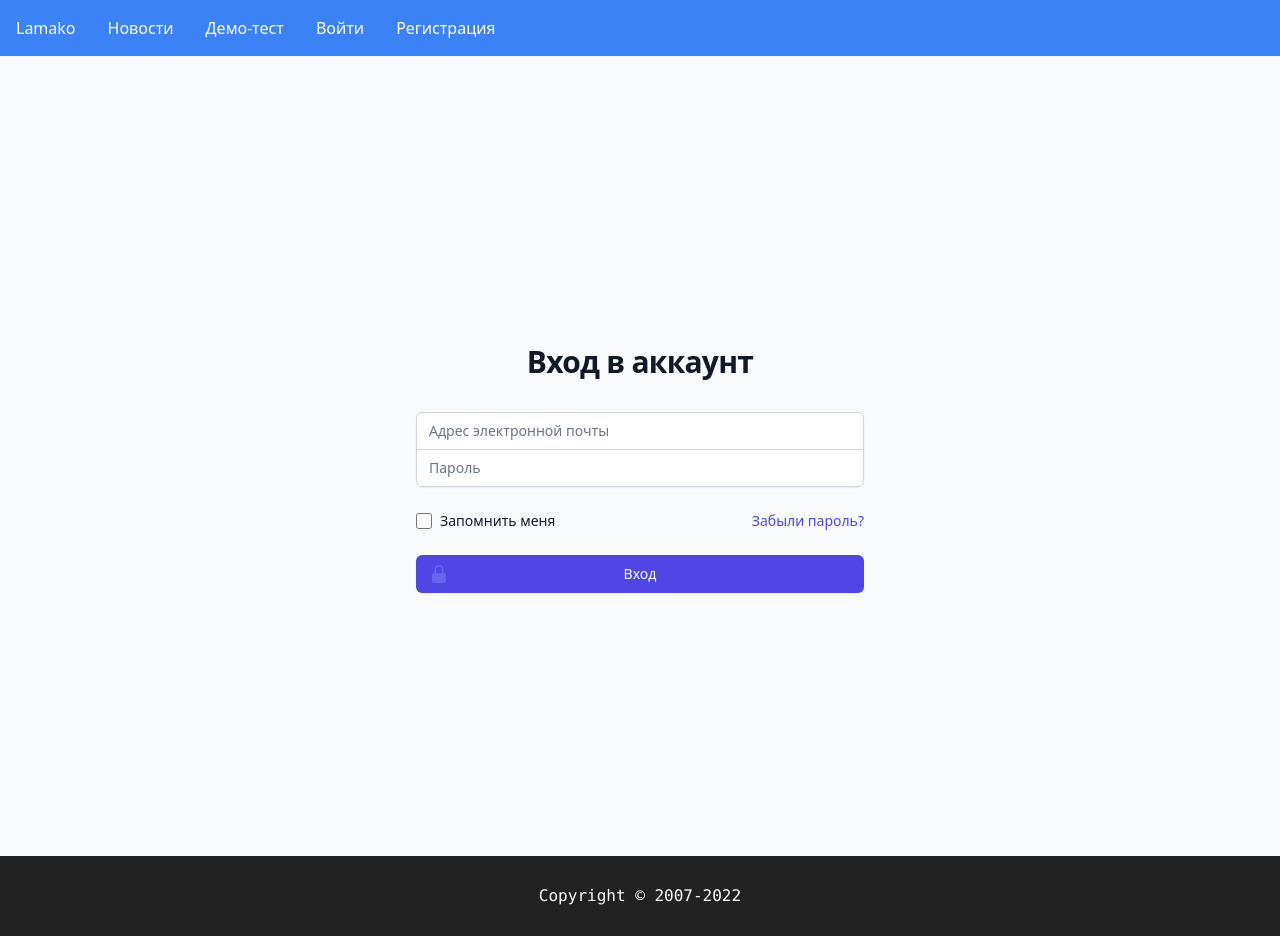
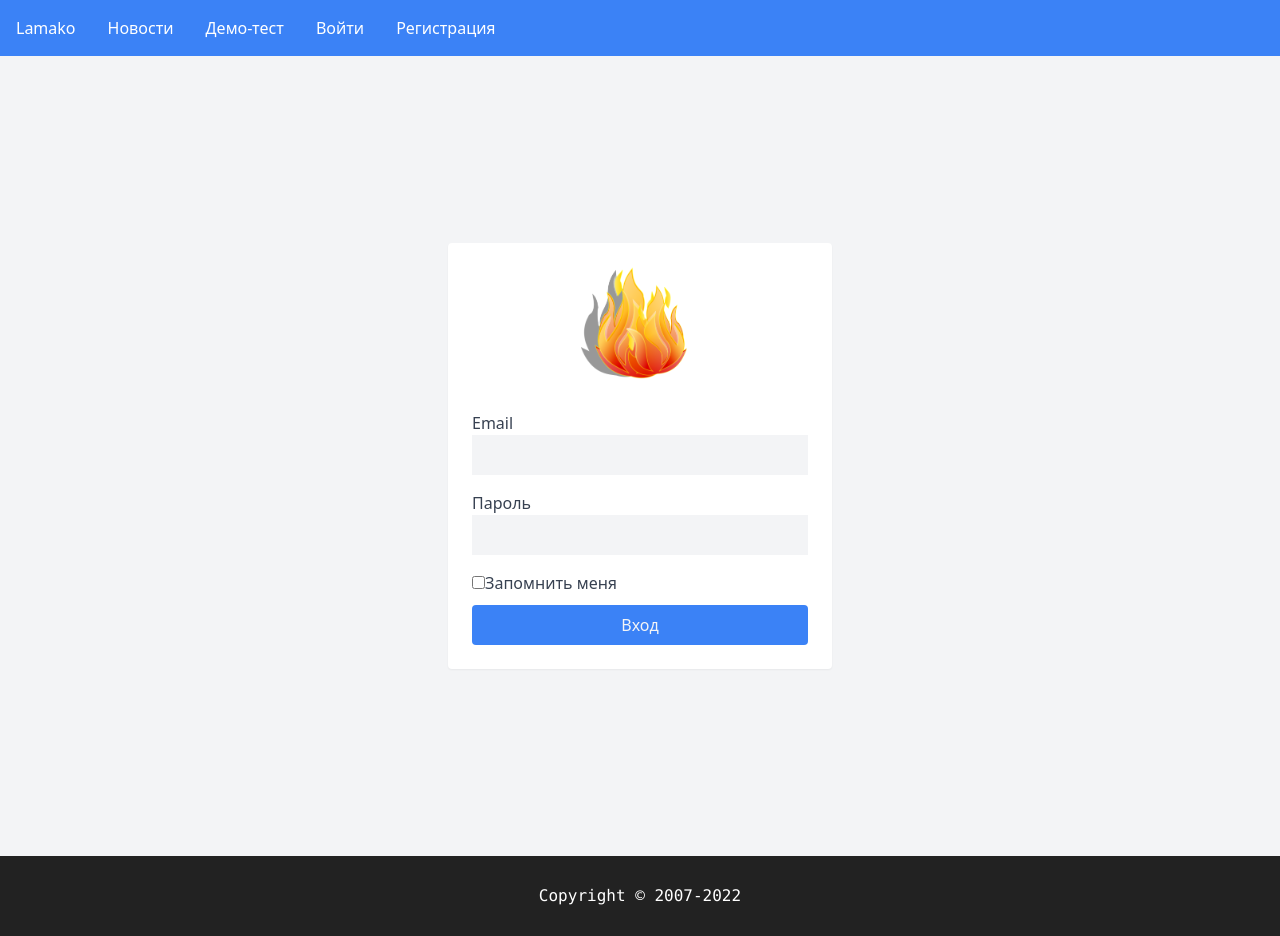
Before and after one commit to ANTONINIK/autoschool_miet, a Vue app in the folder front/: page /authorization in a window 1280 px wide. Built offline with nearby package versions, Linux system fonts and the light colour scheme.

Commit message:
new log reg nav news

```diff
--- a/front/src/components/Login.vue
+++ b/front/src/components/Login.vue
@@ -1,96 +1,24 @@
 <template>
-  <section class="h-screen">
-    <div
-      class="flex min-h-full items-center justify-center py-12 px-4 sm:px-6 lg:px-8"
-    >
-      <div class="w-full max-w-md space-y-8">
-        <div>
-          <h2
-            class="mt-6 text-center text-3xl font-bold tracking-tight text-gray-900"
-          >
-            Вход в аккаунт
-          </h2>
+  <section class="bg-gray-100 flex items-center justify-center h-screen">
+    <form>
+      <div class="bg-white w-96 p-6 rounded shadow-sm">
+        <div class="flex items-center justify-center mb-4">
+          <img src="..\assets\img\icon.png" alt="" class="h-32">
         </div>
-        <form class="mt-8 space-y-6" @submit.prevent="handleSubmit">
-          <div class="-space-y-px rounded-md shadow-sm">
-            <div>
-              <label for="email-address" class="sr-only"
-                >Адрес электронной почты</label
-              >
-              <input
-                id="email-address"
-                name="email"
-                type="email"
-                autocomplete="email"
-                required
-                class="relative block w-full appearance-none rounded-none rounded-t-md border border-gray-300 px-3 py-2 text-gray-900 placeholder-gray-500 focus:z-10 focus:border-indigo-500 focus:outline-none focus:ring-indigo-500 sm:text-sm"
-                placeholder="Адрес электронной почты"
-                v-model="email"
-              />
-            </div>
-            <div>
-              <label for="password" class="sr-only">Пароль</label>
-              <input
-                id="password"
-                name="password"
-                type="password"
-                autocomplete="current-password"
-                required
-                class="relative block w-full appearance-none rounded-none rounded-b-md border border-gray-300 px-3 py-2 text-gray-900 placeholder-gray-500 focus:z-10 focus:border-indigo-500 focus:outline-none focus:ring-indigo-500 sm:text-sm"
-                placeholder="Пароль"
-                v-model="password"
-              />
-            </div>
-          </div>
 
-          <div class="flex items-center justify-between">
-            <div class="flex items-center">
-              <input
-                id="remember-me"
-                name="remember-me"
-                type="checkbox"
-                class="h-4 w-4 rounded border-gray-300 text-indigo-600 focus:ring-indigo-500"
-              />
-              <label for="remember-me" class="ml-2 block text-sm text-gray-900"
-                >Запомнить меня</label
-              >
-            </div>
+        <label for="login" class="text-gray-700">Email</label>
+        <input id="login" type="email" class="w-full py-2 bg-gray-100 text-gray-500 px-1 outline-none mb-4">
 
-            <div class="text-sm">
-              <a
-                href="#"
-                class="font-medium text-indigo-600 hover:text-indigo-500"
-                >Забыли пароль?</a
-              >
-            </div>
-          </div>
+        <label for="pass" class="text-gray-700">Пароль</label>
+        <input id="pass" type="password" class="w-full py-2 bg-gray-100 text-gray-500 px-1 outline-none mb-4">
 
-          <div>
-            <button
-              type="submit"
-              class="group relative flex w-full justify-center rounded-md border border-transparent bg-indigo-600 py-2 px-4 text-sm font-medium text-white hover:bg-indigo-700 focus:outline-none focus:ring-2 focus:ring-indigo-500 focus:ring-offset-2"
-            >
-              <span class="absolute inset-y-0 left-0 flex items-center pl-3">
-                <svg
-                  class="h-5 w-5 text-indigo-500 group-hover:text-indigo-400"
-                  xmlns="http://www.w3.org/2000/svg"
-                  viewBox="0 0 20 20"
-                  fill="currentColor"
-                  aria-hidden="true"
-                >
-                  <path
-                    fill-rule="evenodd"
-                    d="M10 1a4.5 4.5 0 00-4.5 4.5V9H5a2 2 0 00-2 2v6a2 2 0 002 2h10a2 2 0 002-2v-6a2 2 0 00-2-2h-.5V5.5A4.5 4.5 0 0010 1zm3 8V5.5a3 3 0 10-6 0V9h6z"
-                    clip-rule="evenodd"
-                  />
-                </svg>
-              </span>
-              Вход
-            </button>
-          </div>
-        </form>
+        <input id="RememberMe" type="checkbox" class="mb-4">
+        <label for="RememberMe" class="text-gray-700">Запомнить меня</label>
+
+        <button type="submit" class="bg-blue-500 w-full text-gray-100 py-2 rounded hover:bg-blue-600 transition-colors">Вход</button>
+
       </div>
-    </div>
+    </form>
   </section>
 </template>
 
@@ -106,7 +34,7 @@ export default {
   },
   methods: {
     async handleSubmit() {
-      const response = await axios.post('login',{
+      const response = await axios.post('login', {
         email: this.email,
         password: this.password,
       });
@@ -118,4 +46,6 @@ export default {
 };
 </script>
 
-<style></style>
+<style>
+
+</style>
--- a/front/src/components/Register.vue
+++ b/front/src/components/Register.vue
@@ -1,58 +1,30 @@
 <template>
-  <section class="h-screen">
-    <div
-      class="flex min-h-full items-center justify-center py-12 px-4 sm:px-6 lg:px-8"
-    >
-      <div class="w-full max-w-md space-y-8">
-        <div>
-          <h2
-            class="mt-6 text-center text-3xl font-bold tracking-tight text-gray-900"
-          >
-            Регистрация
-          </h2>
+  <section class="bg-gray-100 flex items-center justify-center h-screen">
+    <form>
+      <div class="bg-white w-96 p-6 rounded shadow-sm">
+        <div class="flex items-center justify-center mb-4">
+          <img src="..\assets\img\icon.png" alt="" class="h-32">
         </div>
-        <form class="mt-8 space-y-6" @submit.prevent="handleSubmit">
-          <div class="-space-y-px rounded-md shadow-sm">
-            <div>
-              <label for="email-address" class="sr-only"
-                >Адрес электронной почты</label
-              >
-              <input
-                id="email-address"
-                name="email"
-                type="email"
-                autocomplete="email"
-                required
-                class="relative block w-full appearance-none rounded-none rounded-t-md border border-gray-300 px-3 py-2 text-gray-900 placeholder-gray-500 focus:z-10 focus:border-indigo-500 focus:outline-none focus:ring-indigo-500 sm:text-sm"
-                placeholder="Адрес электронной почты"
-                v-model="email"
-              />
-            </div>
-            <div>
-              <label for="password" class="sr-only">Пароль</label>
-              <input
-                id="password"
-                name="password"
-                type="password"
-                autocomplete="current-password"
-                required
-                class="relative block w-full appearance-none rounded-none rounded-b-md border border-gray-300 px-3 py-2 text-gray-900 placeholder-gray-500 focus:z-10 focus:border-indigo-500 focus:outline-none focus:ring-indigo-500 sm:text-sm"
-                placeholder="Пароль"
-                v-model="password"
-              />
-            </div>
-          </div>
-          <div>
-            <button
-              type="submit"
-              class="group relative flex w-full justify-center rounded-md border border-transparent bg-indigo-600 py-2 px-4 text-sm font-medium text-white hover:bg-indigo-700 focus:outline-none focus:ring-2 focus:ring-indigo-500 focus:ring-offset-2"
-            >
-              Зарегистрироваться
-            </button>
-          </div>
-        </form>
+
+        <label for="name" class="text-gray-700">Имя</label>
+        <input id="name" type="text" class="w-full py-2 bg-gray-100 text-gray-500 px-1 outline-none mb-4">
+
+        <label for="sername" class="text-gray-700">Фамилия</label>
+        <input id="sername" type="text" class="w-full py-2 bg-gray-100 text-gray-500 px-1 outline-none mb-4">
+
+        <label for="login" class="text-gray-700">Email</label>
+        <input id="login" type="email" class="w-full py-2 bg-gray-100 text-gray-500 px-1 outline-none mb-4">
+
+        <label for="pass1" class="text-gray-700">Пароль</label>
+        <input id="pass1" type="password" class="w-full py-2 bg-gray-100 text-gray-500 px-1 outline-none mb-4">
+
+        <label for="pass2" class="text-gray-700">Повторите пароль</label>
+        <input id="pass2" type="password" class="w-full py-2 bg-gray-100 text-gray-500 px-1 outline-none mb-4">
+
+        <button type="submit" class="bg-blue-500 w-full text-gray-100 py-2 rounded hover:bg-blue-600 transition-colors">Зарегистрироваться</button>
+
       </div>
-    </div>
+    </form>
   </section>
 </template>
 
--- a/front/src/pages/MainPage.vue
+++ b/front/src/pages/MainPage.vue
@@ -1,8 +1,26 @@
 <template>
   <div>
     <the-nav-bar />
-    <h1 class="text-3xl font-bold underline h-screen">NEWS</h1>
-    <h3 v-if="user">Hi, {{user}}</h3>
+    <h1 class="text-3xl font-bold underline">NEWS</h1>
+    <section id="about">
+      <div class="container mx-auto px-5 py-2">
+        <div class="flex justify-between mt-20 mb-20">
+          <div class="flex flex-col w-1/2">
+            <div class="text-darked font-bold text-4xl tracking-right">
+              Заголовок
+            </div>
+            <h3 class="text-xl font-black mt-[2px]">
+            Небольшое описание
+            </h3>
+            <p class="mt-[10px] text-lg">Инофрмация о нас и нашей компании Инофрмация о нас и нашей компании Инофрмация о нас и нашей компании Инофрмация о нас и нашей компании
+            </p>
+          </div>
+          <div class="flex flex-col w-[450px]">
+            <img src="../assets/img/10.jpg" alt="about">
+          </div>
+        </div>
+      </div>
+    </section>
     <the-footer />
   </div>
 </template>
```
Also changed, not shown: front/src/assets/img/icon.png (added).
